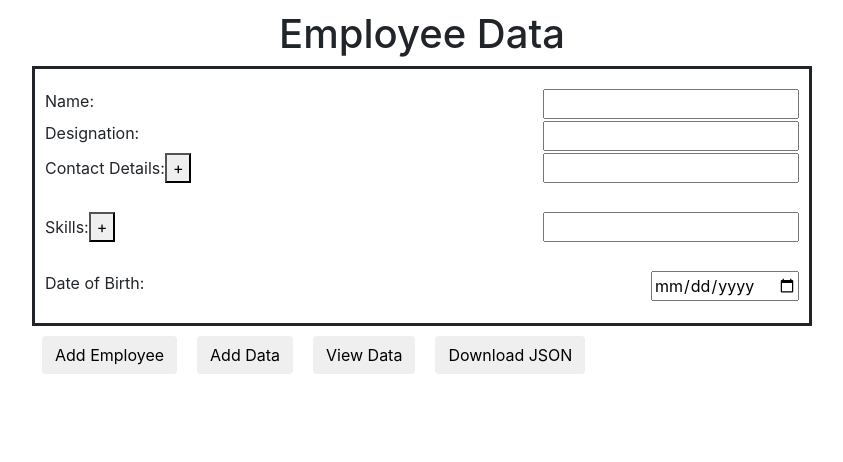
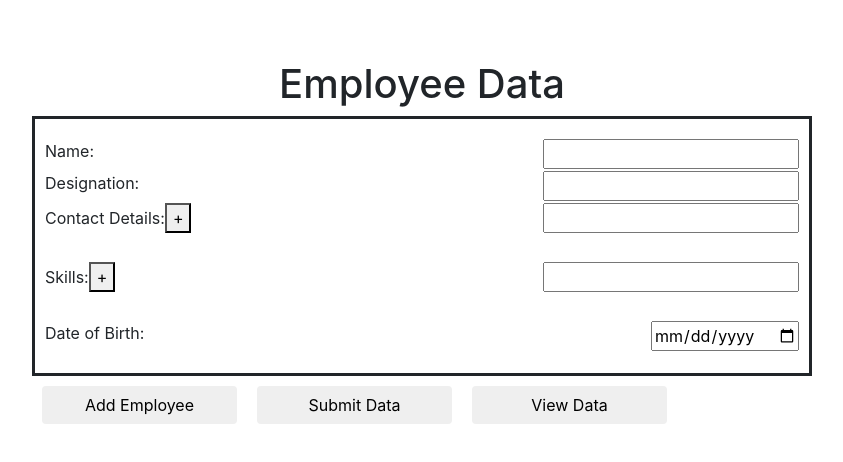
Before and after one commit to rajgaur98/antstack_test, a React (Create React App) app in the folder client/: page / in a window 1280 px wide. Shown: the top 462 px of the page, without its empty margins (218-1061 px from the left). Built offline with nearby package versions, Linux system fonts and the light colour scheme.

Commit message:
format redundant data

```diff
--- a/client/src/App.js
+++ b/client/src/App.js
@@ -9,6 +9,7 @@ class App extends Component {
   state = {
     numOfForms: 1,
     employeeData: [],
+    isShowingData: false,
     toggle: false,
   }
 
@@ -17,7 +18,11 @@ class App extends Component {
   }
 
   addData = () => {
-    this.setState({toggle: !this.state.toggle});
+    this.setState({toggle: !this.state.toggle, isShowingData: false});
+  }
+
+  showData = () => {
+    this.setState({isShowingData: true});
   }
 
   backToApp = (data) => {
@@ -45,14 +50,20 @@ class App extends Component {
 
   render(){
     return (
-      <div className="body-container">
+      <div className="container body-container">
         <Header />
         <Form numOfForms={this.state.numOfForms} toggle={this.state.toggle} backToApp={this.backToApp}/>
-        <button className="btn btn-default" onClick={this.addFormField}>Add Employee</button>
-        <button className="btn btn-default" onClick={this.addData}>Add Data</button>
-        <button className="btn btn-default" >View Data</button>
-        <ViewData employeeData={this.state.employeeData}/>
-        <button className="btn btn-default" onClick={this.exportToJson}>Download JSON</button>
+        <button className="btn btn-default col-md-3" onClick={this.addFormField}>Add Employee</button>
+        <button className="btn btn-default col-md-3" onClick={this.addData}>Submit Data</button>
+        <button className="btn btn-default col-md-3" onClick={this.showData}>View Data</button>
+        {
+          this.state.isShowingData?
+          <div className="border-class">
+            <ViewData employeeData={this.state.employeeData}/>
+            <button className="btn btn-default" onClick={this.exportToJson}>Download JSON</button>
+          </div>
+          : null
+        }
       </div>
     );
   }
--- a/client/src/FormComponent/Inputs.js
+++ b/client/src/FormComponent/Inputs.js
@@ -58,7 +58,19 @@ export class Inputs extends Component {
     componentDidUpdate(prevProps){
         if(prevProps.toggle !== this.props.toggle){
             if(this.validate(this.state)){
-                this.props.addFormData(this.state);
+                let finalData = {
+                    name: this.state.name,
+                    designation: this.state.designation,
+                    contact: this.state.contact.map((e) => e.value),
+                }
+                let skills = [];
+                for(let i=0; i<this.state.skills.length; i++){
+                    let skill = this.state.skills[i];
+                    if(skill.length > 0) skills.push(skill);
+                }
+                if(skills.length > 0) finalData.skills = skills;
+                if(this.state.dob !== '') finalData.dob = this.state.dob;
+                this.props.addFormData(finalData);
                 this.setDefaultState();
             }
         }
--- a/client/src/ViewDataComponent/ViewData.js
+++ b/client/src/ViewDataComponent/ViewData.js
@@ -10,17 +10,23 @@ function ViewData(props) {
                 <p>Designation: {employee.designation}</p>
                 <p>Contact Details: {employee.contact.map(
                     (e, i) => {
-                        if(i === employee.contact.length-1) return e.value;
-                        return (e.value + ',');
+                        if(i === employee.contact.length-1) return e;
+                        return (e + ',');
                     }
                 )}</p>
+                { employee.skills === undefined? null:
                     <p>Skills: {employee.skills.map(
                         (e, i) => {
                             if(i === employee.skills.length-1) return e;
                             return (e + ',');
                         }
                     )}</p>
+                }
+                {
+                    employee.dob === undefined? null:
                     <p>DOB: {employee.dob}</p>
+                }
+                <br />
             </div>
         )
     ));
```
Lines whose indentation alone changed are shown as unchanged.
